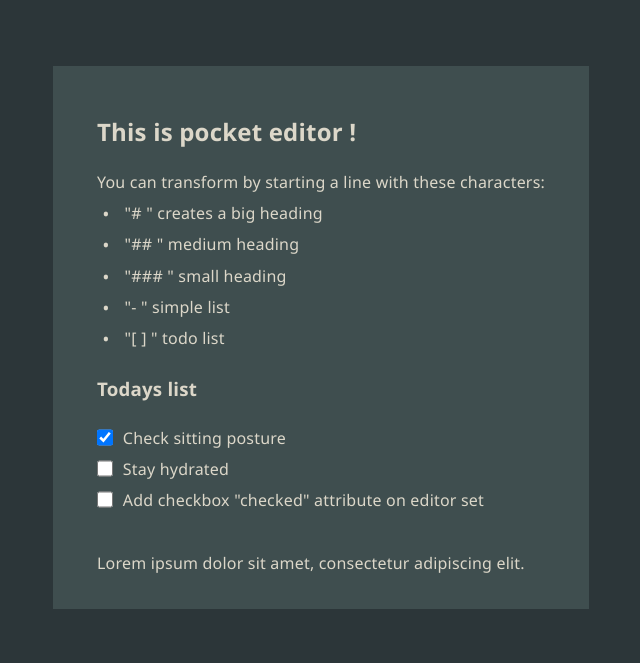
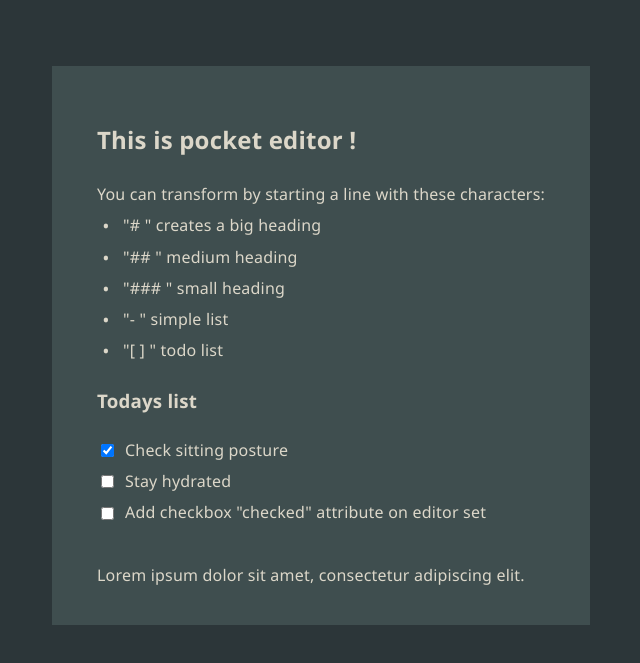
Before and after one commit to victrme/pocket-editor, a website built with Vite: page example/index.html in a window 1280 px wide. Shown: the part 227-890 px from the top of the page, without its empty margins (319-959 px from the left). Built offline with nearby package versions, Linux system fonts and the light colour scheme.

Commit message:
Reduced package styling size

```diff
--- a/src/style.css
+++ b/src/style.css
@@ -1,9 +1,6 @@
 #pocket-editor {
-	display: flex;
-	flex-direction: column;
-	row-gap: 4px;
+	padding: 2em;
 	min-width: 300px;
-	padding: 2em;
 	line-height: 1.7em;
 	letter-spacing: 0.2px;
 	word-break: break-word;
@@ -16,12 +13,41 @@
 	}
 }
 
-#pocket-editor > * {
-	padding: 0 12px;
+#pocket-editor .line {
+	padding: 0 0.8em;
+	margin: 0.25em 0;
+	border-radius: 4px;
+	transition: background-color 0.1s linear;
 }
 
-#pocket-editor * {
+#pocket-editor [contenteditable] {
 	outline: none;
+	width: 100%;
+}
+
+#pocket-editor div.line h1,
+#pocket-editor div.line h2,
+#pocket-editor div.line h3 {
+	margin: 0;
+	padding: 1em 0;
+}
+
+#pocket-editor div.ul-list,
+#pocket-editor div.todo {
+	display: flex;
+	align-items: center;
+	column-gap: 0.5em;
+}
+
+#pocket-editor div.ul-list .list-dot {
+	text-align: center;
+	font-size: 1.2em;
+	width: 1em;
+}
+
+#pocket-editor div.ul-list .list-dot::before {
+	content: attr(data-content);
+	width: 2em;
 }
 
 #pocket-editor-mock-sel {
@@ -33,47 +59,3 @@
 	visibility: hidden;
 	pointer-events: none;
 }
-
-#pocket-editor .line {
-	border-radius: 4px;
-	transition: background-color 0.1s linear;
-}
-
-#pocket-editor *[contenteditable] {
-	width: 100%;
-}
-
-/*
-	Transforms
-*/
-
-#pocket-editor div.line h1 {
-	line-height: 1.2em;
-}
-
-#pocket-editor div.ul-list,
-#pocket-editor div.todo {
-	display: flex;
-	align-items: flex-start;
-}
-
-#pocket-editor div.todo input {
-	margin: 0;
-	margin-right: 0.5em;
-	height: 1.3em;
-	width: 0.9em;
-	font-size: 1.2em;
-	cursor: pointer;
-}
-
-#pocket-editor div.ul-list .list-dot {
-	font-size: 1.2em;
-	margin-right: 0.5em;
-	width: 1em;
-	text-align: center;
-}
-
-#pocket-editor div.ul-list .list-dot::before {
-	content: attr(data-content);
-	width: 2em;
-}
```
